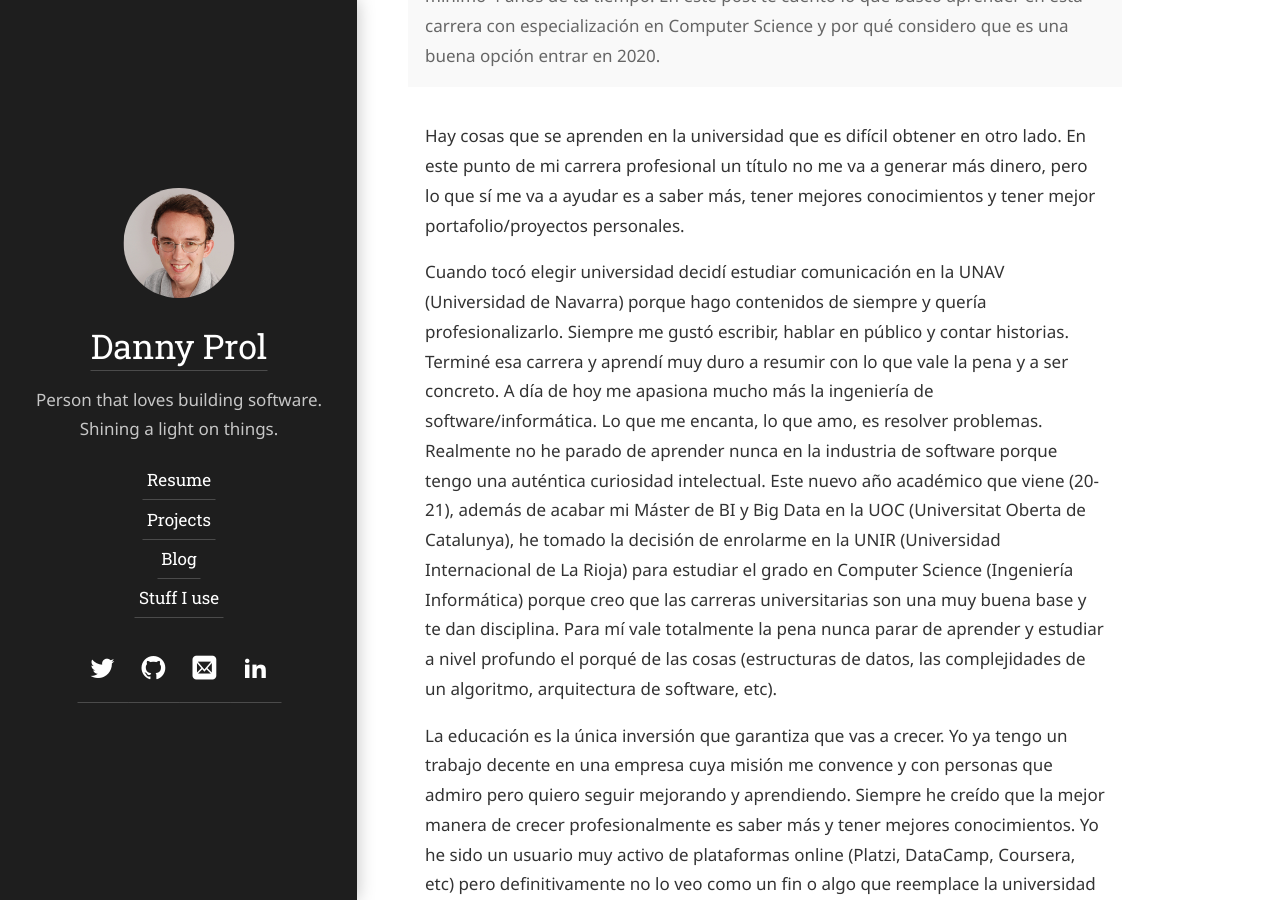
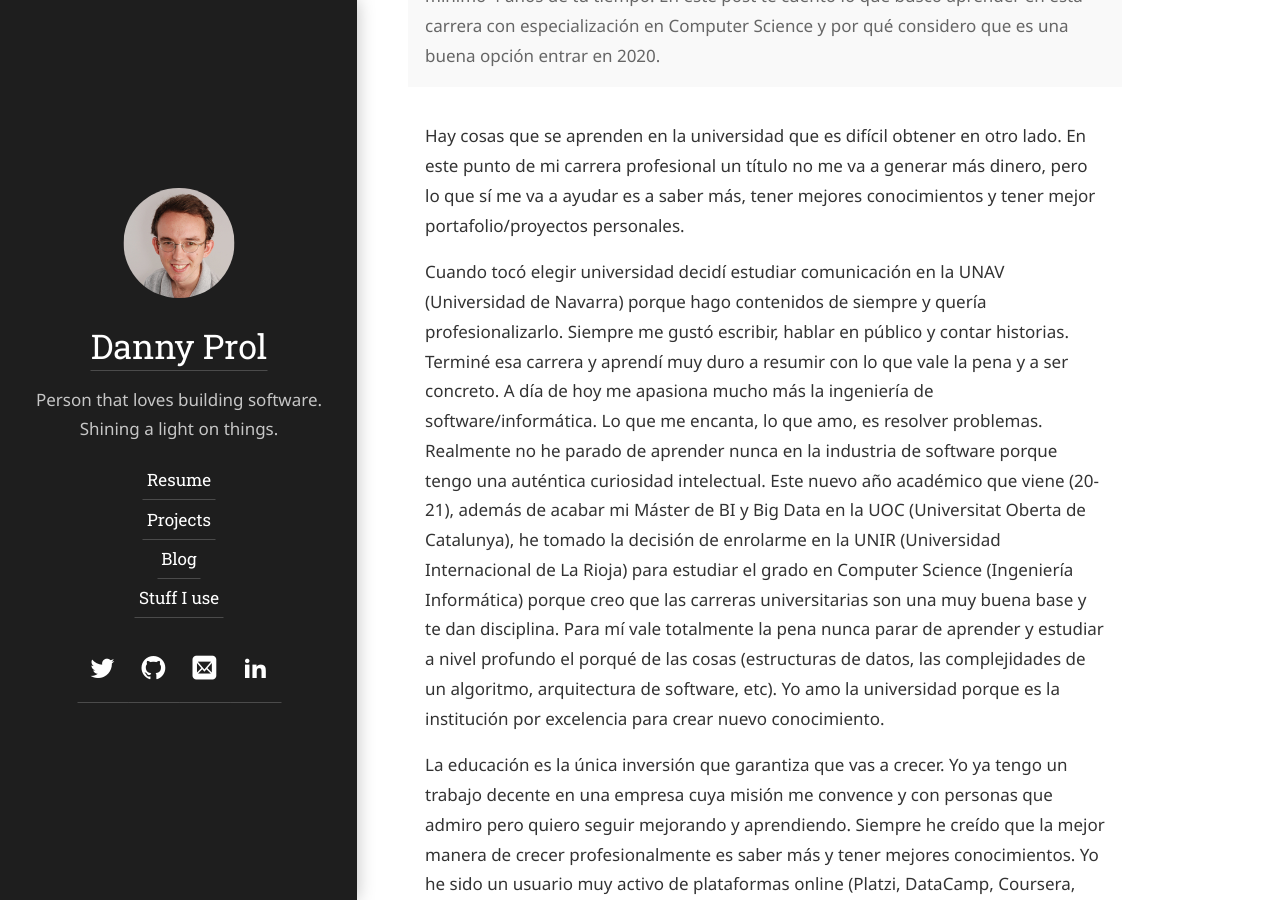
Before and after one commit to dprol/dprol.github.io, a Jekyll site: the page built from hydejack/_posts/2020-07-24-informatica.md, in a window 1280 px wide and 900 px high, scrolled down 713 px. Built offline with Jekyll 4.4.1, drawn with Linux system fonts in a browser that asks for light colours; some web fonts are replaced.

Commit message:
Update 2020-07-24-informatica.md

```diff
--- a/hydejack/_posts/2020-07-24-informatica.md
+++ b/hydejack/_posts/2020-07-24-informatica.md
@@ -10,7 +10,7 @@ Hay cosas que se aprenden en la universidad que es difícil obtener en otro lado
 
 <!--more-->
 
-Cuando tocó elegir universidad decidí estudiar comunicación en la UNAV (Universidad de Navarra) porque hago contenidos de siempre y quería profesionalizarlo. Siempre me gustó escribir, hablar en público y contar historias. Terminé esa carrera y aprendí muy duro a resumir con lo que vale la pena y a ser concreto. A día de hoy me apasiona mucho más la ingeniería de software/informática. Lo que me encanta, lo que amo, es resolver problemas. Realmente no he parado de aprender nunca en la industria de software porque tengo una auténtica curiosidad intelectual. Este nuevo año académico que viene (20-21), además de acabar mi Máster de BI y Big Data en la UOC (Universitat Oberta de Catalunya), he tomado la decisión de enrolarme en la UNIR (Universidad Internacional de La Rioja) para estudiar el grado en Computer Science (Ingeniería Informática) porque creo que las carreras universitarias son una muy buena base y te dan disciplina. Para mí vale totalmente la pena nunca parar de aprender y estudiar a nivel profundo el porqué de las cosas (estructuras de datos, las complejidades de un algoritmo, arquitectura de software, etc).
+Cuando tocó elegir universidad decidí estudiar comunicación en la UNAV (Universidad de Navarra) porque hago contenidos de siempre y quería profesionalizarlo. Siempre me gustó escribir, hablar en público y contar historias. Terminé esa carrera y aprendí muy duro a resumir con lo que vale la pena y a ser concreto. A día de hoy me apasiona mucho más la ingeniería de software/informática. Lo que me encanta, lo que amo, es resolver problemas. Realmente no he parado de aprender nunca en la industria de software porque tengo una auténtica curiosidad intelectual. Este nuevo año académico que viene (20-21), además de acabar mi Máster de BI y Big Data en la UOC (Universitat Oberta de Catalunya), he tomado la decisión de enrolarme en la UNIR (Universidad Internacional de La Rioja) para estudiar el grado en Computer Science (Ingeniería Informática) porque creo que las carreras universitarias son una muy buena base y te dan disciplina. Para mí vale totalmente la pena nunca parar de aprender y estudiar a nivel profundo el porqué de las cosas (estructuras de datos, las complejidades de un algoritmo, arquitectura de software, etc). Yo amo la universidad porque es la institución por excelencia para crear nuevo conocimiento.
 
 La educación es la única inversión que garantiza que vas a crecer. Yo ya tengo un trabajo decente en una empresa cuya misión me convence y con personas que admiro pero quiero seguir mejorando y aprendiendo. Siempre he creído que la mejor manera de crecer profesionalmente es saber más y tener mejores conocimientos. Yo he sido un usuario muy activo de plataformas online (Platzi, DataCamp, Coursera, etc) pero definitivamente no lo veo como un fin o algo que reemplace la universidad sino como algo que complementa como es aprender a punta de libros, un bootcamp o leer la documentación oficial de algún lenguaje o librería.
 
```
